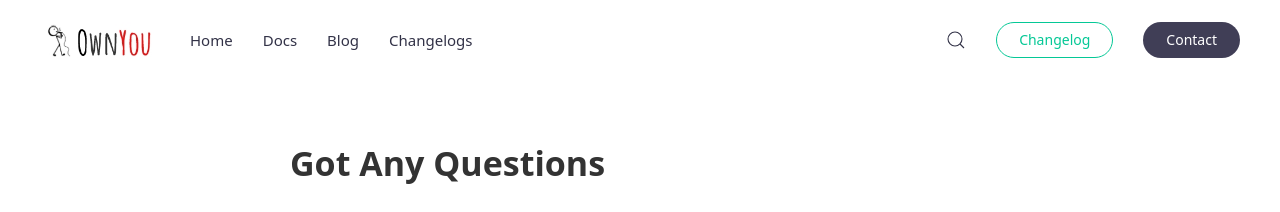
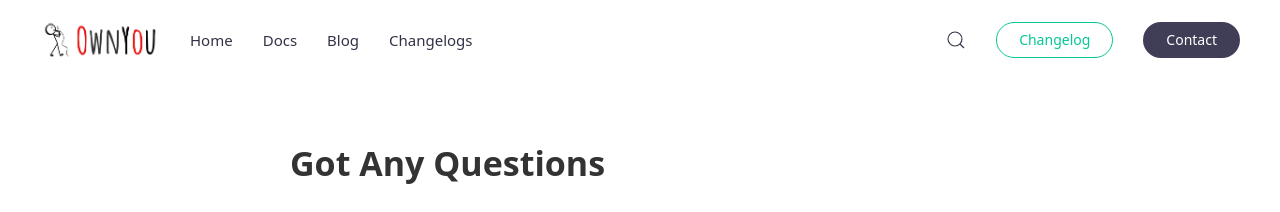
Before and after one commit to OwnYouLtd/docs, a Jekyll site: the page built from contact.md, in a window 1280 px wide. Shown: the top 212 px of the page. Built offline with Jekyll 4.4.1, drawn with Linux system fonts in a browser that asks for light colours.

Commit message:
Logo changes

```diff
--- a/_config.yml
+++ b/_config.yml
@@ -19,7 +19,7 @@ permalink: /:title/
 url: ""
 
 # Site logo # e.g. logo.png, upload logo image file to /uploads/ folder
-logo: rsz_ownyou_logo_24.jpg
+logo: ownyou_logo_24b.png
 
 navbar:
   sticky: true
--- a/contact.md
+++ b/contact.md
@@ -11,4 +11,4 @@ If you don't want to create a new issue on GitHub, if you don't fancy [Discord](
 
 ##### If you send us an enquiry using our contact form, we will store your enquiry including any contact details that you have provided for the purpose of dealing with your enquiry and any subsequent questions. We will not pass on such data without your agreement.
 
-##### For other disclaimers, please see the [disclaimer page](/disclaimer).
+##### For other disclaimers, please see the [disclaimer page](/disclaimer.md).
```
Also changed, not shown: uploads/ownyou_logo_24a.png (added), uploads/ownyou_logo_24b.png (added).
